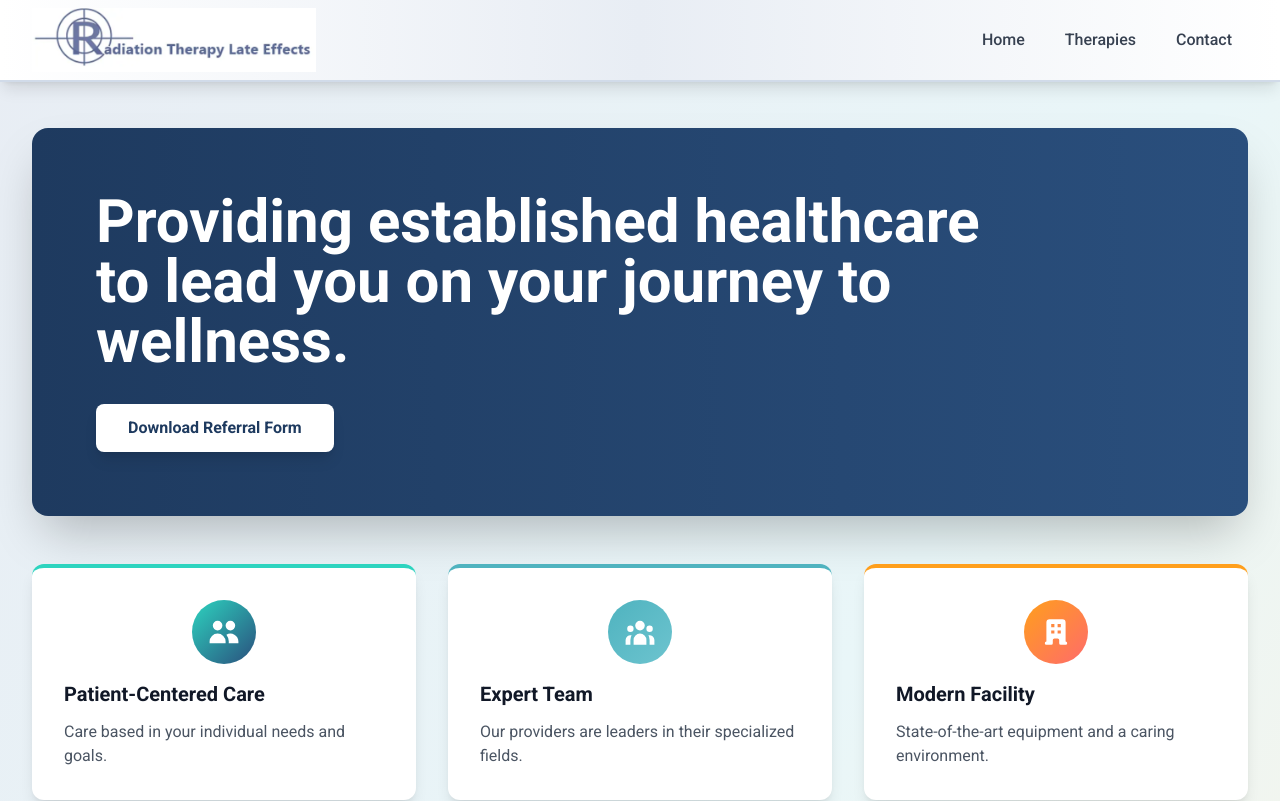
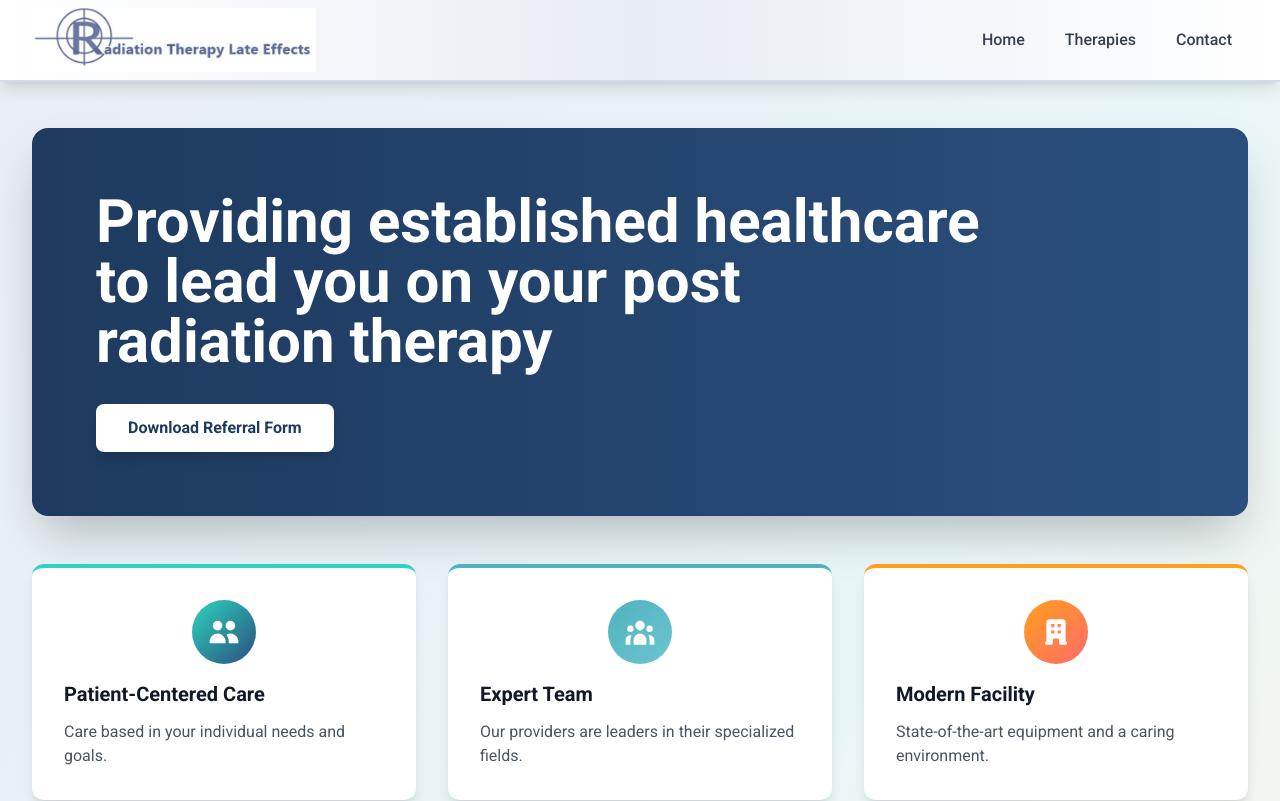
Before and after one commit to rONin01010101010/RLEC, a Next.js app: page / in a window 1280 px wide. Shown: the top 801 px of the page. Built offline with nearby package versions, Linux system fonts and the light colour scheme.

Commit message:
Change to homepage

```diff
--- a/app/page.tsx
+++ b/app/page.tsx
@@ -13,8 +13,7 @@ export default function Home() {
           <div className="max-w-7xl mx-auto">
             <div className="bg-gradient-to-r from-primary to-primary-light rounded-2xl p-12 md:p-16 mb-12 shadow-2xl">
               <h1 className="text-4xl md:text-5xl lg:text-6xl font-bold text-white mb-8 max-w-4xl leading-tight">
-                Providing established healthcare to lead you on your journey to wellness.
-              </h1>
+               Providing established healthcare to lead you on your post radiation therapy </h1>
               <div className="flex flex-col sm:flex-row gap-4">
                 <a
                   href="/assets/Referral-RLEC_8+V0620.pdf"
```
